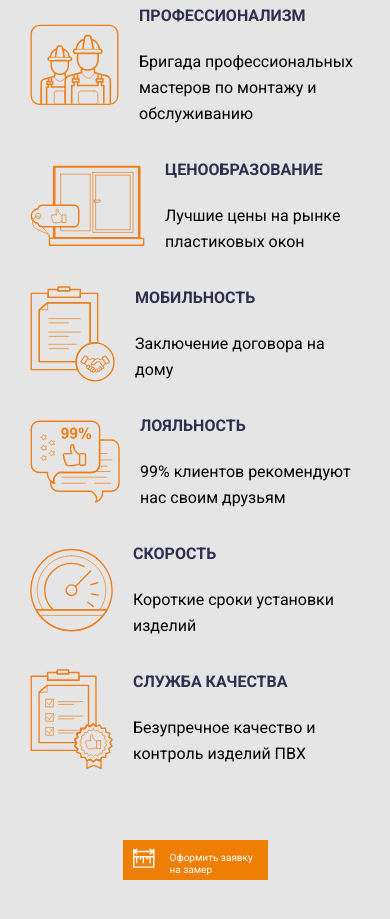
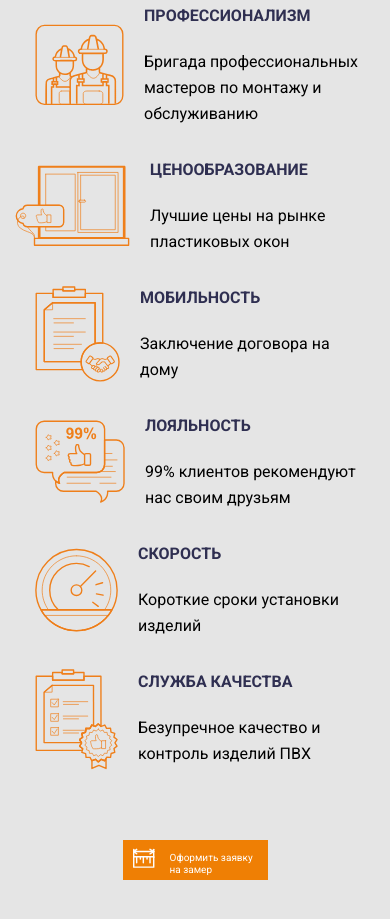
Before and after one commit to EdduardFfedorovv/window, a plain HTML site: page index.html in a window 390 px wide. Shown: the part 5423-6342 px from the top of the page. Drawn offline with nearby package versions, Linux system fonts and the light colour scheme.

Commit message:
responsive

```diff
--- a/css/style.css
+++ b/css/style.css
@@ -1722,6 +1722,10 @@ ol {
   font-size: 16px;
   line-height: 19px;
   margin-bottom: 100px;
+}
+
+.img-spacial {
+  max-width: 120px;
 }
 
 .portfolio__title {
@@ -2983,6 +2987,16 @@ ol {
   }
 }
 
+@media (max-width: 805px) {
+  .img-spacial {
+    margin-left: -15px;
+  }
+
+  .img-responsive {
+    margin-left: 5px;
+  }
+}
+
 @media screen and (max-width: 800px) and (orientation: landscape), screen and (max-height: 300px) {
   /**
        * Remove all paddings around the image on small screen
--- a/index.html
+++ b/index.html
@@ -7,8 +7,8 @@
     <meta name="viewport" content="width=device-width, initial-scale=1.0">
     <link rel="preconnect" href="https://fonts.googleapis.com">
     <link rel="preconnect" href="https://fonts.gstatic.com" crossorigin>
-    <link href="https://fonts.googleapis.com/css2?family=Roboto:wght@100;400;700&display=swap&_v=20220724143428" rel="stylesheet">
-    <link rel="stylesheet" href="css/style.min.css?_v=20220724143428">
+    <link href="https://fonts.googleapis.com/css2?family=Roboto:wght@100;400;700&display=swap&_v=20220727141739" rel="stylesheet">
+    <link rel="stylesheet" href="css/style.min.css?_v=20220727141739">
     <title>Window</title>
 </head>
 <header class="header">
@@ -453,7 +453,7 @@
         </div>
         <div class="about__wrapper">
             <div class="about__wrapper-item">
-                <img src="img/about-1.svg" alt="" class="about__wrapper-item--img">
+                <img src="img/about-1.svg" alt="" class="about__wrapper-item--img img-responsive">
                 <div class="about__wrapper-item--textbox">
                     <p class="about__wrapper-item--title">
                         профессионализм
@@ -466,7 +466,7 @@
                 </div>
             </div>
             <div class="about__wrapper-item">
-                <img src="img/about-2.svg" alt="" class="about__wrapper-item--img">
+                <img src="img/about-2.svg" alt="" class="about__wrapper-item--img img-spacial">
                 <div class="about__wrapper-item--textbox">
                     <p class="about__wrapper-item--title">
                         Ценообразование
@@ -478,7 +478,7 @@
                 </div>
             </div>
             <div class="about__wrapper-item">
-                <img src="img/about-3.svg" alt="" class="about__wrapper-item--img">
+                <img src="img/about-3.svg" alt="" class="about__wrapper-item--img img-responsive">
                 <div class="about__wrapper-item--textbox">
                     <p class="about__wrapper-item--title">
                         Мобильность
@@ -490,7 +490,7 @@
                 </div>
             </div>
             <div class="about__wrapper-item">
-                <img src="img/about-4.svg" alt="" class="about__wrapper-item--img">
+                <img src="img/about-4.svg" alt="" class="about__wrapper-item--img img-responsive">
                 <div class="about__wrapper-item--textbox">
                     <p class="about__wrapper-item--title">
                         Лояльность
@@ -502,7 +502,7 @@
                 </div>
             </div>
             <div class="about__wrapper-item">
-                <img src="img/about-5.svg" alt="" class="about__wrapper-item--img">
+                <img src="img/about-5.svg" alt="" class="about__wrapper-item--img img-responsive">
                 <div class="about__wrapper-item--textbox">
                     <p class="about__wrapper-item--title">
                         Скорость
@@ -514,7 +514,7 @@
                 </div>
             </div>
             <div class="about__wrapper-item">
-                <img src="img/about-6.svg" alt="" class="about__wrapper-item--img">
+                <img src="img/about-6.svg" alt="" class="about__wrapper-item--img img-responsive">
                 <div class="about__wrapper-item--textbox">
                     <p class="about__wrapper-item--title">
                         Служба качества
@@ -1154,9 +1154,9 @@
 </div>
 
 <body>
-    <script src="https://ajax.googleapis.com/ajax/libs/jquery/3.6.0/jquery.min.js?_v=20220724143428"></script>
-    <script src="magnific-popup/jquery.magnific-popup.js?_v=20220724143428"></script>
-    <script src="js/app.min.js?_v=20220724143428"></script>
+    <script src="https://ajax.googleapis.com/ajax/libs/jquery/3.6.0/jquery.min.js?_v=20220727141739"></script>
+    <script src="magnific-popup/jquery.magnific-popup.js?_v=20220727141739"></script>
+    <script src="js/app.min.js?_v=20220727141739"></script>
 </body>
 
 </html>
```
Also changed, not shown: css/style.min.css.
